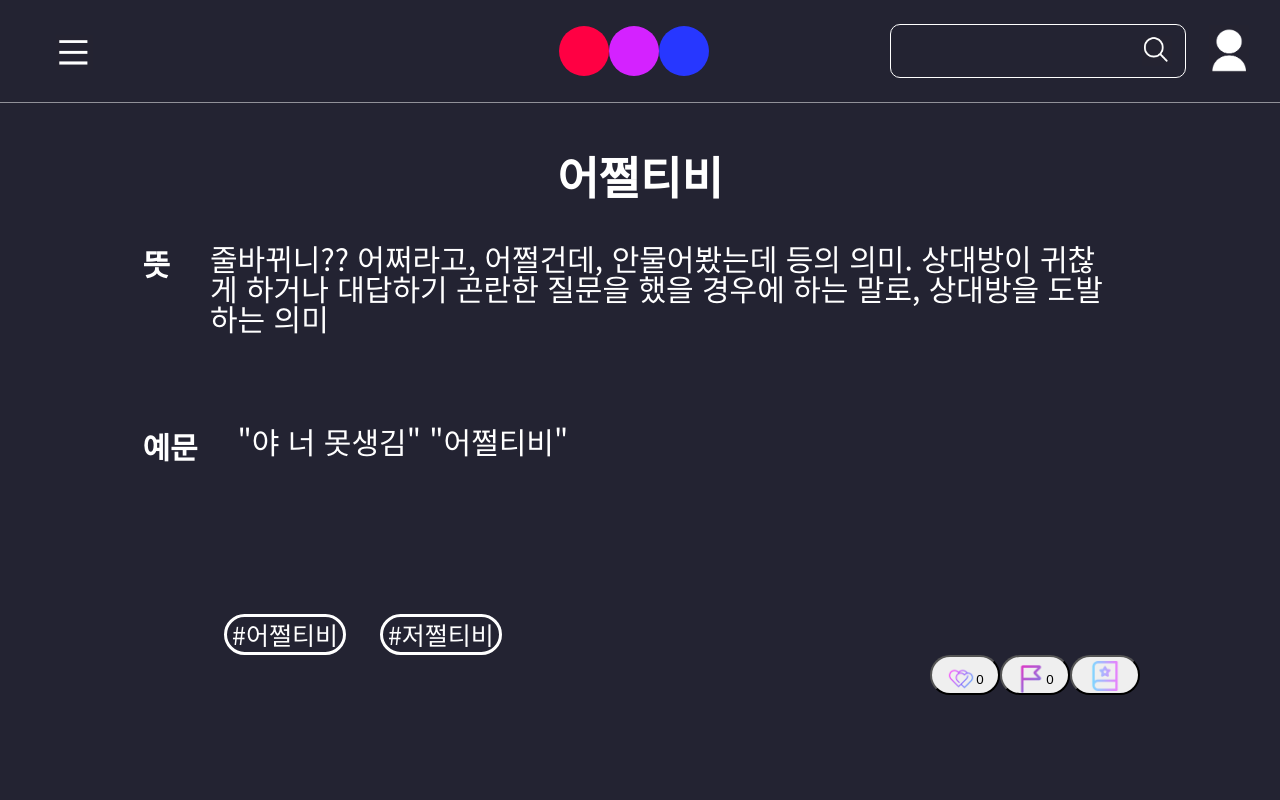
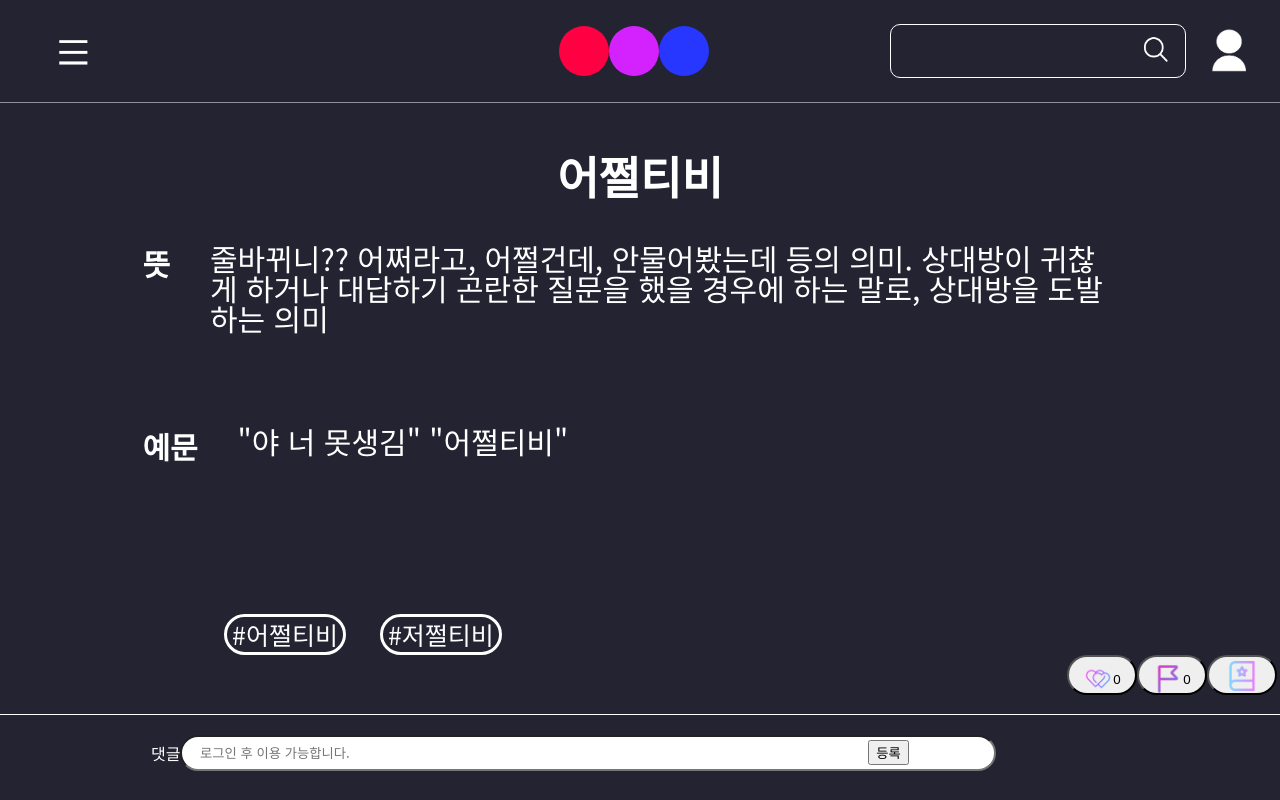
Before and after one commit to MEME-DICTIONARY/MEME-DICTIONARY, a React (Create React App) app: page /detail/word in a window 1280 px wide. Shown: the top 800 px of the page. Built offline with nearby package versions, Linux system fonts and the light colour scheme.

Commit message:
chore: 댓글 position absolute 삭제 및 간격 조정

```diff
--- a/src/pages/DetailPage.jsx
+++ b/src/pages/DetailPage.jsx
@@ -68,11 +68,11 @@ function DetailPage() {
               ></StBookMarkImg>
             </StBottomBtn>
           </StButtonWrapper>
-          <StButtomWrapper>
+          <StReplyWrapper>
             <StCommentTitle>댓글 3개</StCommentTitle>
             <StComment type="text" placeholder="  로그인 후 이용 가능합니다."></StComment>
             <StCommentBtn>등록</StCommentBtn>
-          </StButtomWrapper>
+          </StReplyWrapper>
         </StWordWrapper>
       ) : (
         <>
@@ -121,11 +121,11 @@ function DetailPage() {
             </StButtonWrapper>
           </StImgWrapper>
 
-          <StButtomWrapper>
+          <StReplyWrapper>
             <StCommentTitle>댓글 3개</StCommentTitle>
-            <StComment type="text" placeholder="  로그인 후 이용 가능합니다."></StComment>
+            <StComment type="text" placeholder="로그인 후 이용 가능합니다."></StComment>
             <StCommentBtn>등록</StCommentBtn>
-          </StButtomWrapper>
+          </StReplyWrapper>
         </>
       )}
     </>
@@ -201,9 +201,10 @@ const StHashTag = styled.div`
 `;
 
 const StButtonWrapper = styled.div`
-  width: 1000px;
+  width: 100%;
   display: flex;
   justify-content: flex-end;
+  margin: 0 6px 19px 0;
 `;
 const StBottomBtn = styled.button`
   text-align: center;
@@ -239,17 +240,17 @@ const StBodyImg = styled.img`
 `;
 
 const StImgContent = styled.p`
-  margin-bottom: 30px;
+  padding: 0 185px;
+  font-size: 25px;
+  margin-bottom: 110px;
   color: white;
 `;
 
-const StButtomWrapper = styled.div`
+const StReplyWrapper = styled.div`
   border-top: 1px solid white;
   padding: 20px;
   width: 97%;
   display: flex;
-  position: absolute;
-  top: 110%;
   justify-content: space-evenly;
 `;
 
```
